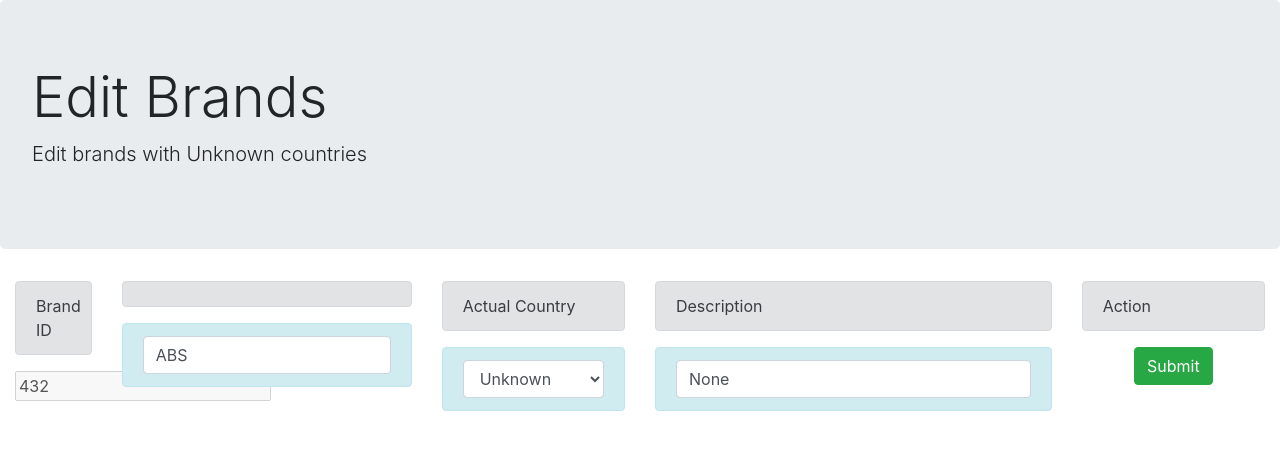
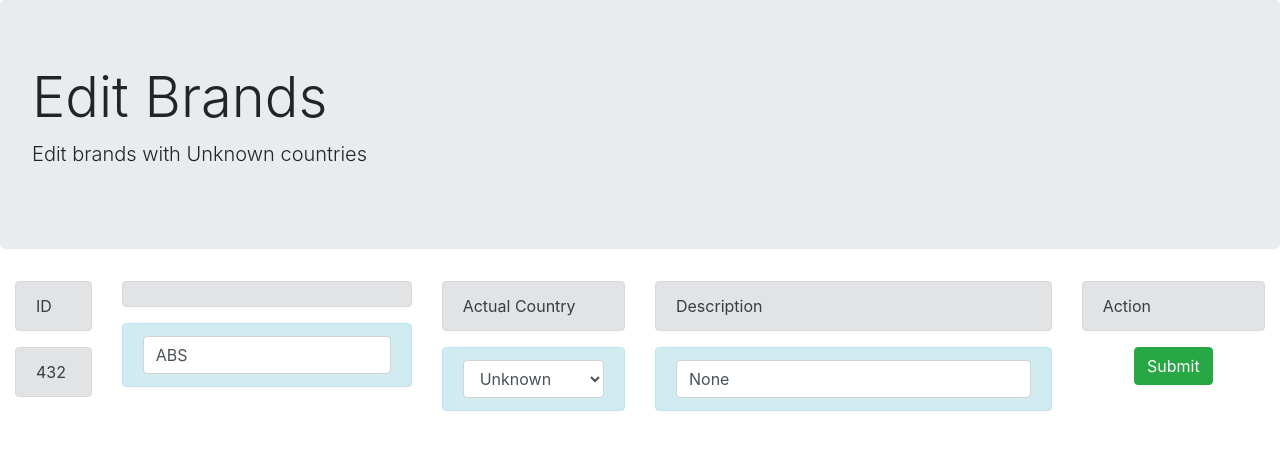
Before and after one commit to kapardilabs/brand-atlas, a Django app: page /edit in a window 1280 px wide. Shown: the top 450 px of the page. Run offline with Django 3.2, Linux system fonts and the light colour scheme; data comes from the database, SQL or seed files in the repository; some libraries are stand-ins or nearby versions.

Commit message:
Brand Edit final1

```diff
--- a/main/templates/brandedit.html
+++ b/main/templates/brandedit.html
@@ -13,9 +13,12 @@
         <div class="row">
           <div class="col-md-1">
               <div class="alert alert-secondary">
-                  Brand ID
+                  ID
               </div>
-              <input value="{{ editbrand.id }}" disabled type="text">
+              <div class="alert alert-secondary">{{ editbrand.id }}
+              <input value="{{ editbrand.id }}" type="text" name="brandId" hidden="hidden">
+              </div>
+
           </div>
           <div class="col-md-3">
               <div class="alert alert-secondary">
```
